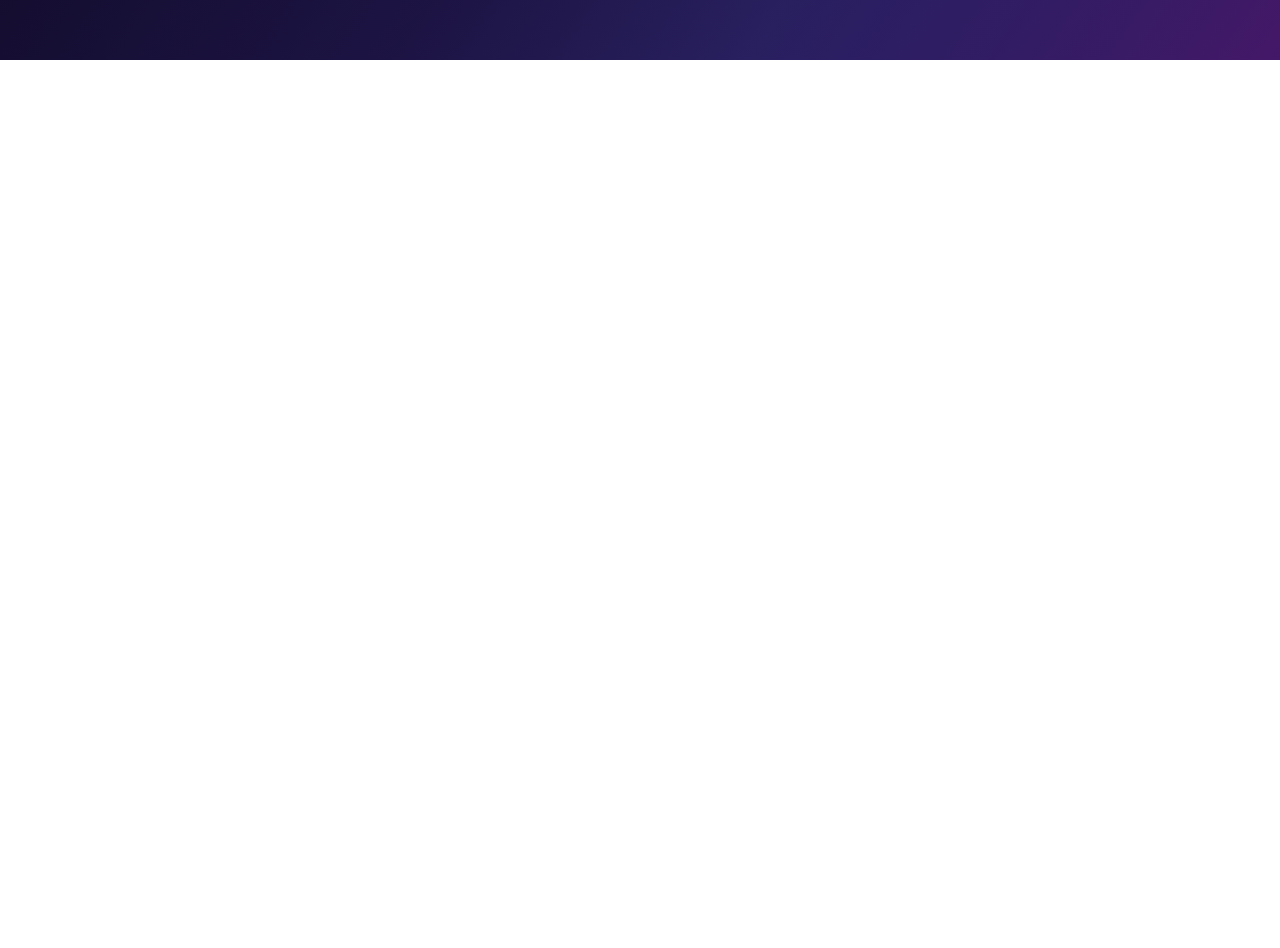
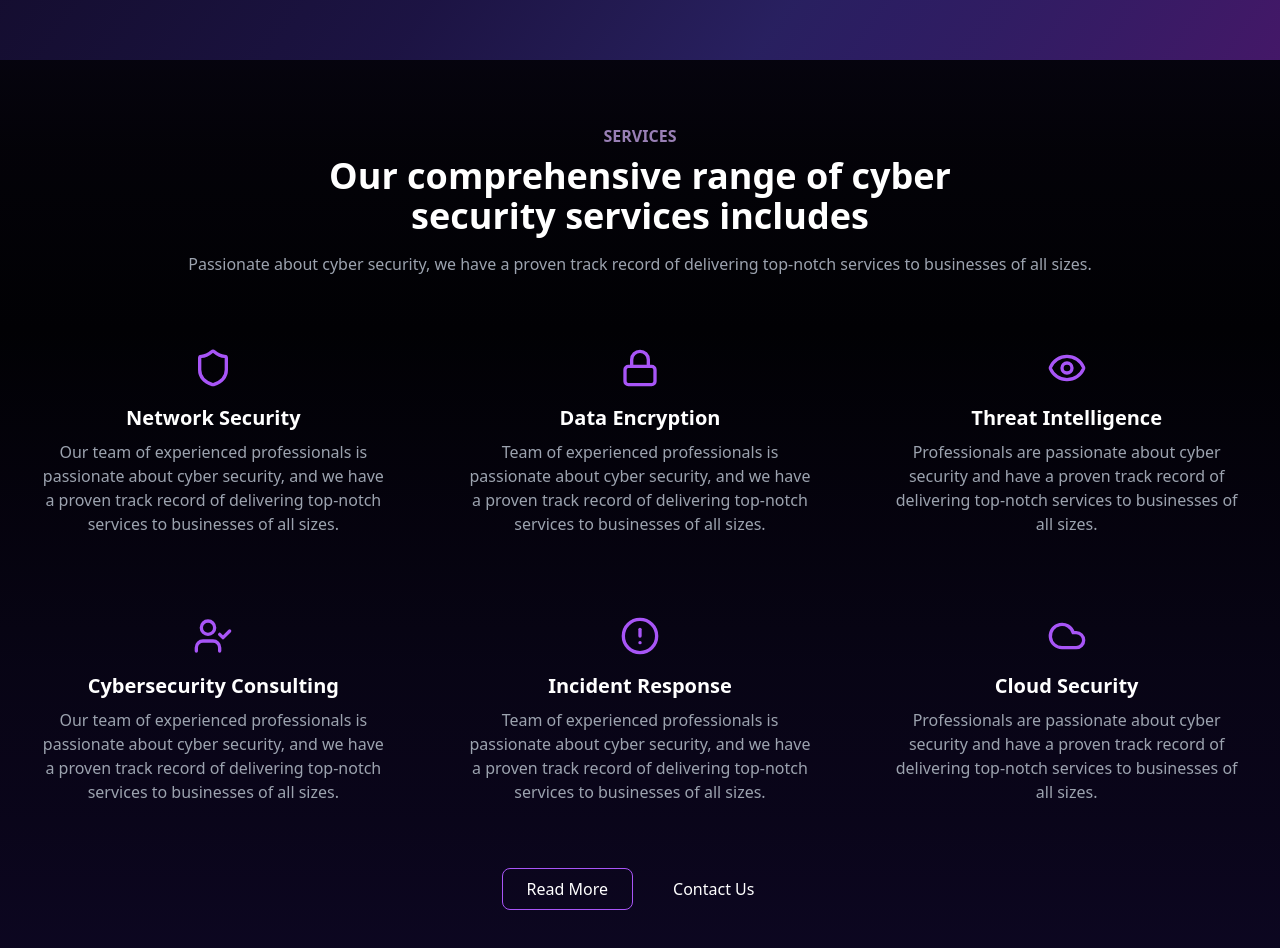
Before and after one commit to tosgitsystem/search-engine, a Next.js app: page / in a window 1280 px wide. Shown: the part 820-1768 px from the top of the page. Before the commit the page ends 880 px from the top, so only its background shows below. Built offline with nearby package versions, Linux system fonts and the light colour scheme.

Commit message:
added new services section and body gradient

```diff
--- a/app/globals.css
+++ b/app/globals.css
@@ -18,3 +18,20 @@
     hsl(273deg 63% 25%) 100%
   );
 }
+
+
+.bg-services-gradient{
+  background-image: linear-gradient(
+    180deg,
+    hsl(249deg 55% 15%) 0%,
+    hsl(249deg 56% 12%) 17%,
+    hsl(250deg 57% 8%) 31%,
+    hsl(249deg 54% 5%) 44%,
+    hsl(252deg 56% 2%) 54%,
+    hsl(240deg 60% 1%) 64%,
+    hsl(253deg 69% 3%) 74%,
+    hsl(252deg 65% 5%) 83%,
+    hsl(254deg 68% 6%) 91%,
+    hsl(253deg 66% 8%) 100%
+  );
+}
--- a/app/layout.tsx
+++ b/app/layout.tsx
@@ -27,7 +27,7 @@ export default function RootLayout({
   return (
     <html lang="en">
       <body
-        className={`${geistSans.variable} ${geistMono.variable} antialiased`}
+        className={`${geistSans.variable} ${geistMono.variable} antialiased bg-services-gradient`}
       >
         {/* <NavBar/> */}
         {children}
--- a/app/page.tsx
+++ b/app/page.tsx
@@ -1,10 +1,14 @@
 import { Hero } from "@/src/components/hero";
+import CyberSecurityServices from "@/src/components/services";
 
 
 export default function Home() {
   return (
     <div>
 <Hero/>
+<main>
+  <CyberSecurityServices/>
+</main>
     </div>
   );
 }
--- /dev/null
+++ b/src/components/services.tsx
@@ -0,0 +1,46 @@
+// CyberSecurityServices.tsx
+import { Shield, Lock, Eye, AlertCircle, Cloud, UserCheck } from 'lucide-react';
+
+const services = [
+  { title: "Network Security", icon: Shield, description: "Our team of experienced professionals is passionate about cyber security, and we have a proven track record of delivering top-notch services to businesses of all sizes." },
+  { title: "Data Encryption", icon: Lock, description: "Team of experienced professionals is passionate about cyber security, and we have a proven track record of delivering top-notch services to businesses of all sizes." },
+  { title: "Threat Intelligence", icon: Eye, description: "Professionals are passionate about cyber security and have a proven track record of delivering top-notch services to businesses of all sizes." },
+  { title: "Cybersecurity Consulting", icon: UserCheck, description: "Our team of experienced professionals is passionate about cyber security, and we have a proven track record of delivering top-notch services to businesses of all sizes." },
+  { title: "Incident Response", icon: AlertCircle, description: "Team of experienced professionals is passionate about cyber security, and we have a proven track record of delivering top-notch services to businesses of all sizes." },
+  { title: "Cloud Security", icon: Cloud, description: "Professionals are passionate about cyber security and have a proven track record of delivering top-notch services to businesses of all sizes." },
+];
+
+const CyberSecurityServices = () => {
+  return (
+    <section className="bg-services-gradien py-16 px-4">
+      <div className="max-w-5xl mx-auto text-center mb-12">
+        <h2 className='text-purple-300 font-extrabold text-base opacity-70'>SERVICES</h2>
+        <h2 className="text-4xl font-semibold text-white mt-2 mb-4">
+          Our comprehensive range of cyber<br/> security services includes
+        </h2>
+        <p className="text-gray-400">
+          Passionate about cyber security, we have a proven track record of delivering top-notch services to businesses of all sizes.
+        </p>
+      </div>
+      <div className="grid grid-cols-1 sm:grid-cols-2 md:grid-cols-3 gap-8 max-w-7xl mx-auto">
+        {services.map((service, index) => (
+          <div key={index} className="bg-transparent p-6  text-center">
+            <service.icon className="mx-auto mb-4 text-purple-500" size={40} />
+            <h3 className="text-xl font-semibold text-white mb-2">{service.title}</h3>
+            <p className="text-gray-400">{service.description}</p>
+          </div>
+        ))}
+      </div>
+      <div className="flex justify-center mt-10 space-x-4">
+        <button className="bg-transparent border border-purple-500 hover:bg-purple-600 text-white px-6 py-2 rounded-lg transition-all">
+          Read More
+        </button>
+        <button className="bg-transparent hover:border hover:border-purple-500  text-white px-6 py-2 rounded-lg transition-all">
+          Contact Us
+        </button>
+      </div>
+    </section>
+  );
+};
+
+export default CyberSecurityServices;
```
